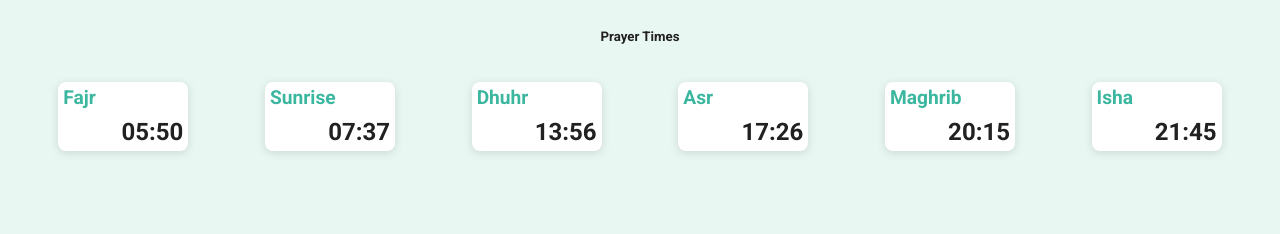
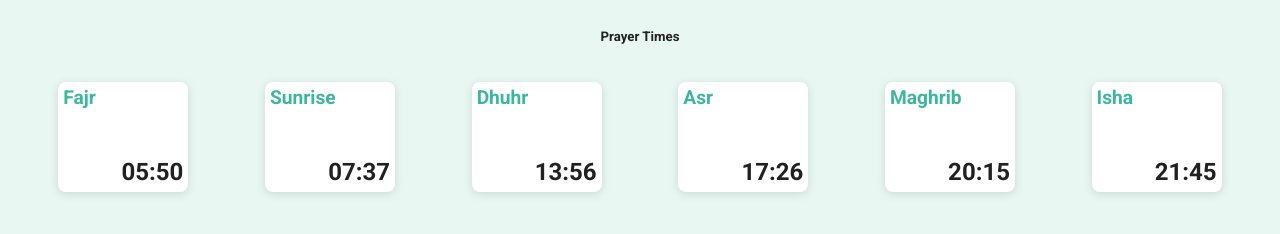
Before and after one commit to MohamedKerkeb/ApiPrayer, a website built with Parcel: page index.html in a window 1280 px wide. Shown: the part 350-584 px from the top of the page. Built offline with nearby package versions, Linux system fonts and the light colour scheme.

Commit message:
style update

```diff
--- a/css/style.css
+++ b/css/style.css
@@ -82,6 +82,7 @@ header {
 	/* border: 1px solid black; */
 	/* height: 120px; */
 	width: 120px;
+	height: 100px;
 	padding: 5px;
 	margin: 5px;
 	background-color: #fff;
@@ -89,7 +90,8 @@ header {
 	box-shadow: rgba(99, 99, 99, 0.2) 0px 2px 8px 0px;
 	display: flex;
 	flex-direction: column;
-	align-content: space-between;
+	align-items: baseline;
+	justify-content: space-between;
 	/* border: #3cb79f 1px dashed; */
 }
 
@@ -109,4 +111,5 @@ header {
 	margin: 0;
 	/* border: #212121 dashed 1px; */
 	margin-top: 5px;
+	align-self: flex-end;
 }
```
